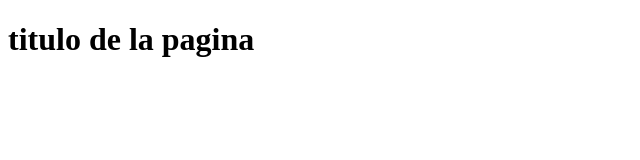
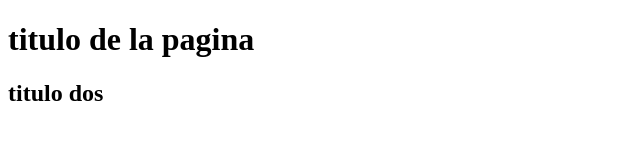
Before and after one commit to Santiagopulidocal99/cursogit2, a plain HTML site: page index.html in a window 1280 px wide. Shown: the whole page, without its empty margins (0-640 px from the left). Drawn offline with Linux system fonts and the light colour scheme.

Commit message:
titulo dos

```diff
--- a/index.html
+++ b/index.html
@@ -7,5 +7,6 @@
 </head>
 <body>
     <h1>titulo de la pagina</h1>
+    <h2>titulo dos</h2>
 </body>
 </html>
```
